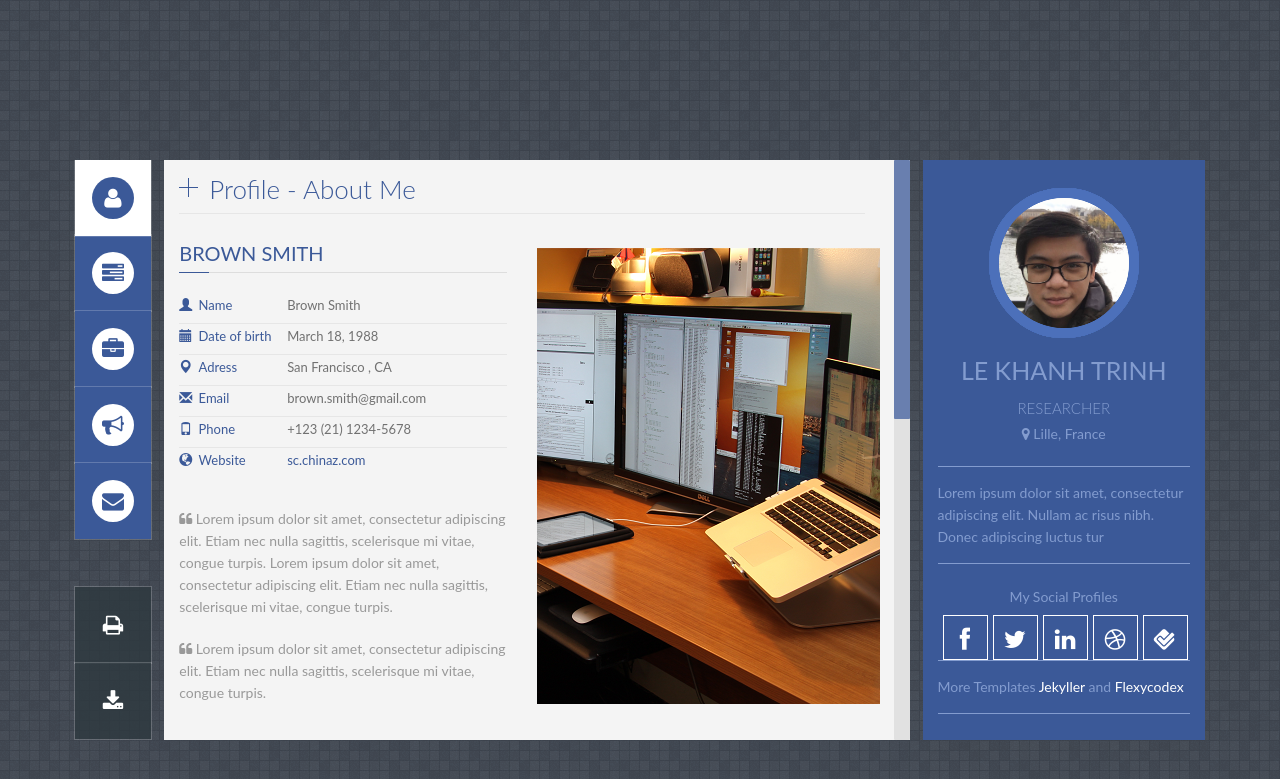
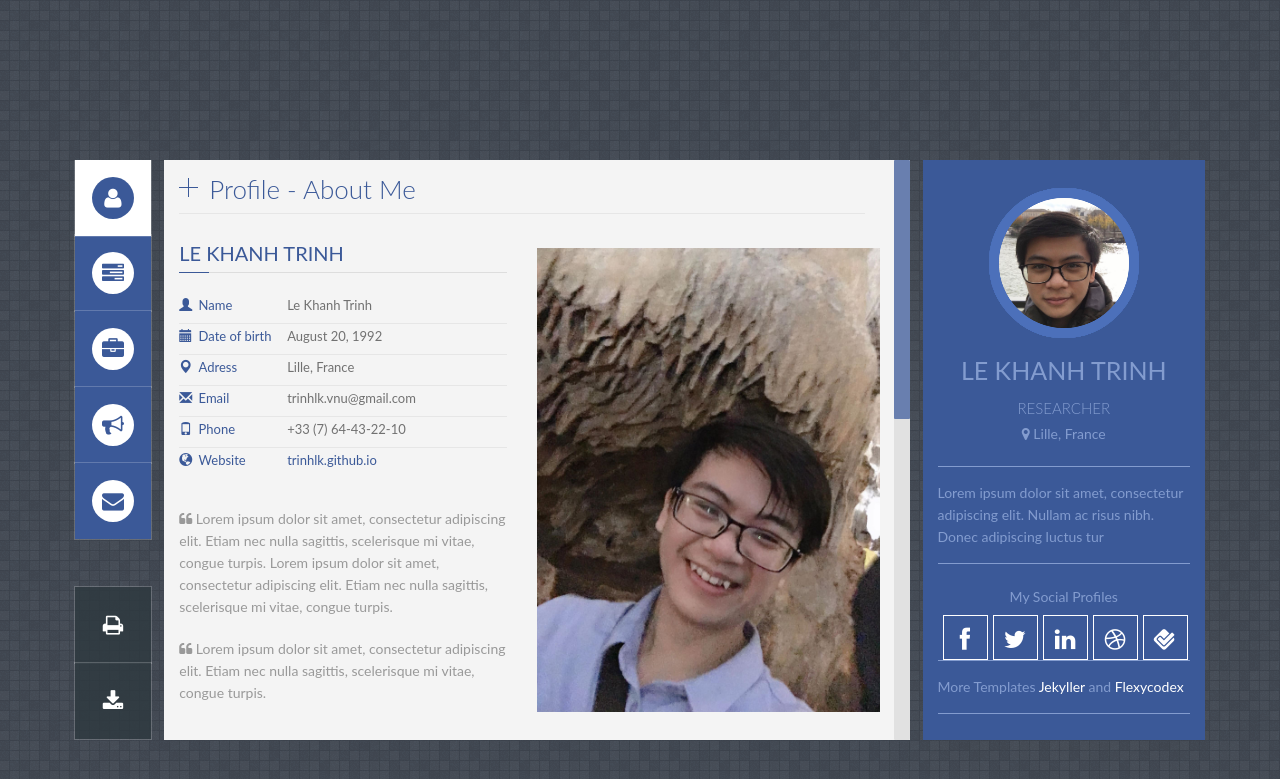
Before and after one commit to TrinhLK/trinhlk.github.io, a Jekyll site: the page built from index.html, in a window 1280 px wide. Shown: the top 779 px of the page. Built offline with Jekyll 4.4.1, drawn with Linux system fonts in a browser that asks for light colours; some web fonts are replaced.

Commit message:
update profile 1

```diff
--- a/_includes/profile.html
+++ b/_includes/profile.html
@@ -8,7 +8,7 @@
 
         <!--About me-->
         <div class="title_content">
-            <div class="text_content">brown smith</div>
+            <div class="text_content">Le Khanh Trinh</div>
             <div class="clear"></div>
         </div>
 
@@ -17,42 +17,42 @@
             <li>
                 <i class="glyphicon glyphicon-user"></i>
                 <label>Name</label>
-                <span class="value">Brown Smith</span>
+                <span class="value">Le Khanh Trinh</span>
                 <div class="clear"></div>
             </li>
 
             <li>
                 <i class="glyphicon glyphicon-calendar"></i>
                 <label>Date of birth</label>
-                <span class="value">March 18, 1988</span>
+                <span class="value">August 20, 1992</span>
                 <div class="clear"></div>
             </li>
 
             <li>
                 <i class="glyphicon glyphicon-map-marker"></i>
                 <label>Adress</label>
-                <span class="value">San Francisco , CA</span>
+                <span class="value">Lille, France</span>
                 <div class="clear"></div>
             </li>
 
             <li>
                 <i class="glyphicon glyphicon-envelope"></i>
                 <label>Email</label>
-                <span class="value">brown.smith@gmail.com</span>
+                <span class="value">trinhlk.vnu@gmail.com</span>
                 <div class="clear"></div>
             </li>
 
             <li>
                 <i class="glyphicon glyphicon-phone"></i>
                 <label>Phone</label>
-                <span class="value">+123 (21) 1234-5678</span>
+                <span class="value">+33 (7) 64-43-22-10</span>
                 <div class="clear"></div>
             </li>
 
             <li>
                 <i class="glyphicon glyphicon-globe"></i>
                 <label>Website</label>
-                <span class="value"><a href="#" target="_blank">sc.chinaz.com</a></span>
+                <span class="value"><a href="#" target="_blank">trinhlk.github.io</a></span>
                 <div class="clear"></div>
             </li>
 
```
Also changed, not shown: assets/images/img-profile/about_1.jpg, assets/images/img-profile/about_2.png, assets/images/img-profile/about_3.png, assets/images/img-profile/old/about_1.jpg (added), assets/images/img-profile/old/about_2.png (added), assets/images/img-profile/old/about_3.png (added), images/img-profile/about_1.jpg, images/img-profile/about_2.png, images/img-profile/about_3.png, images/img-profile/old/about_1.jpg (added), images/img-profile/old/about_2.png (added), images/img-profile/old/about_3.png (added).
